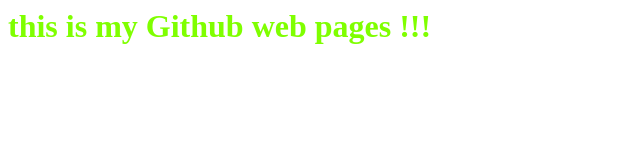
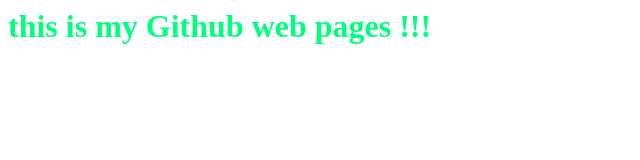
Before and after one commit to mohammedFnesh/mohammedFnesh.github.io, a plain HTML site: page index.html in a window 1280 px wide. Shown: the whole page, without its empty margins (0-640 px from the left). Drawn offline with Linux system fonts and the light colour scheme.

Commit message:
add index file

```diff
--- a/index.html
+++ b/index.html
@@ -2,7 +2,7 @@
 <head>
     <style>
         h1{
-            color: chartreuse;
+            color: springgreen;
         }
     </style>
     <meta charset="UTF-8">
```
